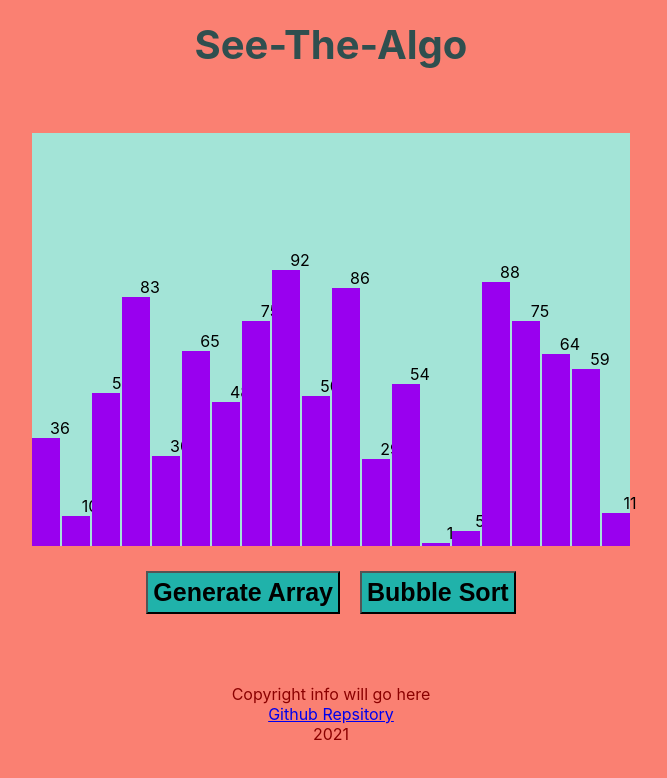
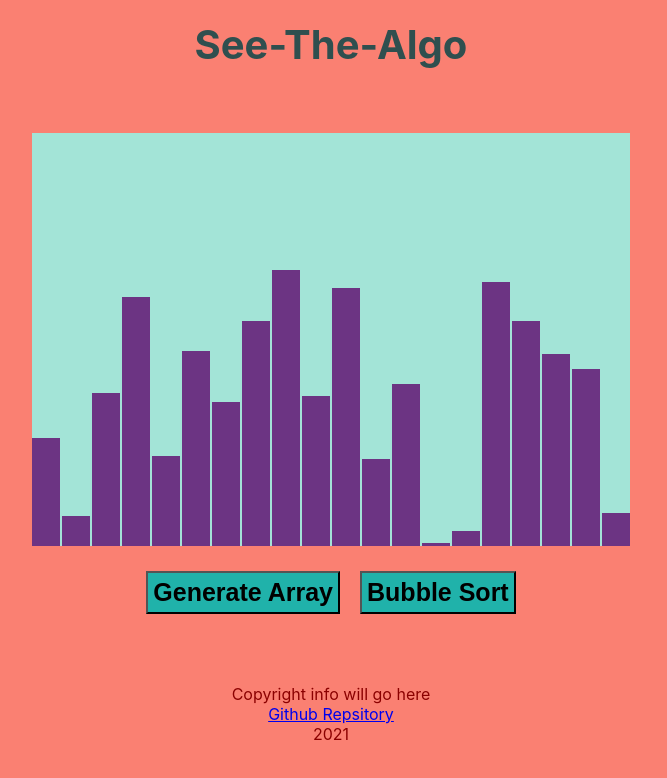
Before and after one commit to 18mpr1/see-the-algo, a React (Create React App) app: page / in a window 1280 px wide. Shown: the top 778 px of the page, without its empty margins (309-976 px from the left). Built offline with nearby package versions, Linux system fonts and the light colour scheme.

Commit message:
Colours adjusted. Bubble Sort works fine.

```diff
--- a/src/App.css
+++ b/src/App.css
@@ -49,7 +49,7 @@ button{
 
 .block {
   width: 28px;
-  background-color: #9900ef;
+  background-color: #6C3483;
   position: absolute;
   bottom: 0px;
   transition: 0.2s all ease;
@@ -60,5 +60,5 @@ button{
   color: black;
   margin-top: -20px;
   width: 100%;
-  text-align: center;
+  font-size: 0; /* don't show numbers above the bars*/
 }
--- a/src/App.js
+++ b/src/App.js
@@ -69,8 +69,8 @@ async function BubbleSort(delay = 100) {
 
             // To change background-color of the
             // blocks to be compared
-            blocks[j].style.backgroundColor = "#FF4949";
-            blocks[j + 1].style.backgroundColor = "#FF4949";
+            blocks[j].style.backgroundColor = "#E74C3C";
+            blocks[j + 1].style.backgroundColor = "#E74C3C";
 
             // To wait for .1 sec
             await new Promise((resolve) =>
@@ -91,14 +91,14 @@ async function BubbleSort(delay = 100) {
             }
 
             // Changing the color to the previous one
-            blocks[j].style.backgroundColor = "#6b5b95";
-            blocks[j + 1].style.backgroundColor = "#6b5b95";
+            blocks[j].style.backgroundColor = "#6C3483";
+            blocks[j + 1].style.backgroundColor = "#6C3483";
         }
 
         //changing the color of greatest element
         //found in the above traversal
         blocks[blocks.length - i - 1]
-            .style.backgroundColor = "#13CE66";
+            .style.backgroundColor = "#28B463";
     }
 }
 
@@ -131,7 +131,6 @@ function App() {
             <div id="button-bar">
                 <button id="reset" onClick={clear}><b>Generate Array</b></button>
                 <button id="bubble-sort" onClick={BubbleSort}><b>Bubble Sort</b></button>
-
             </div>
 
             <footer>
```
